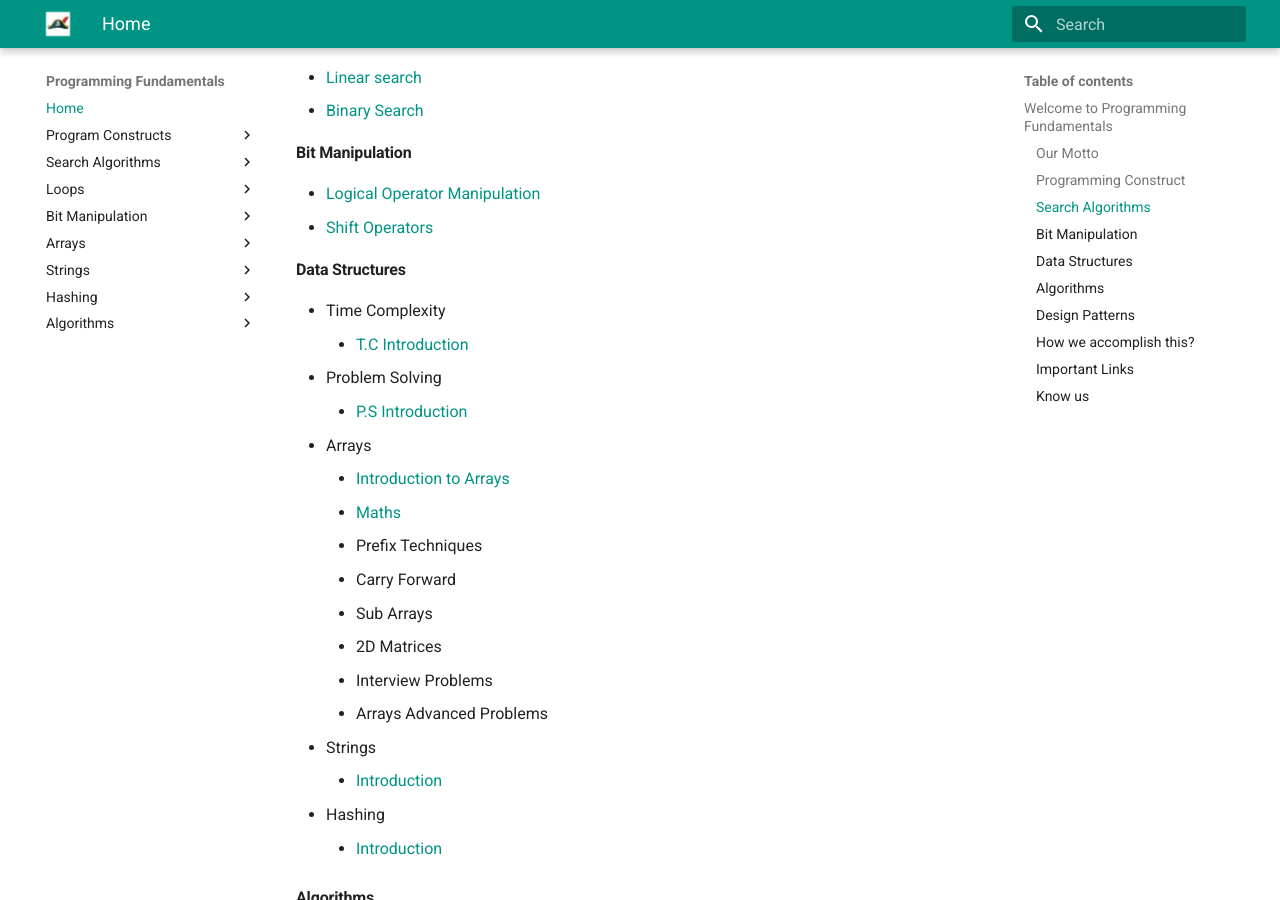
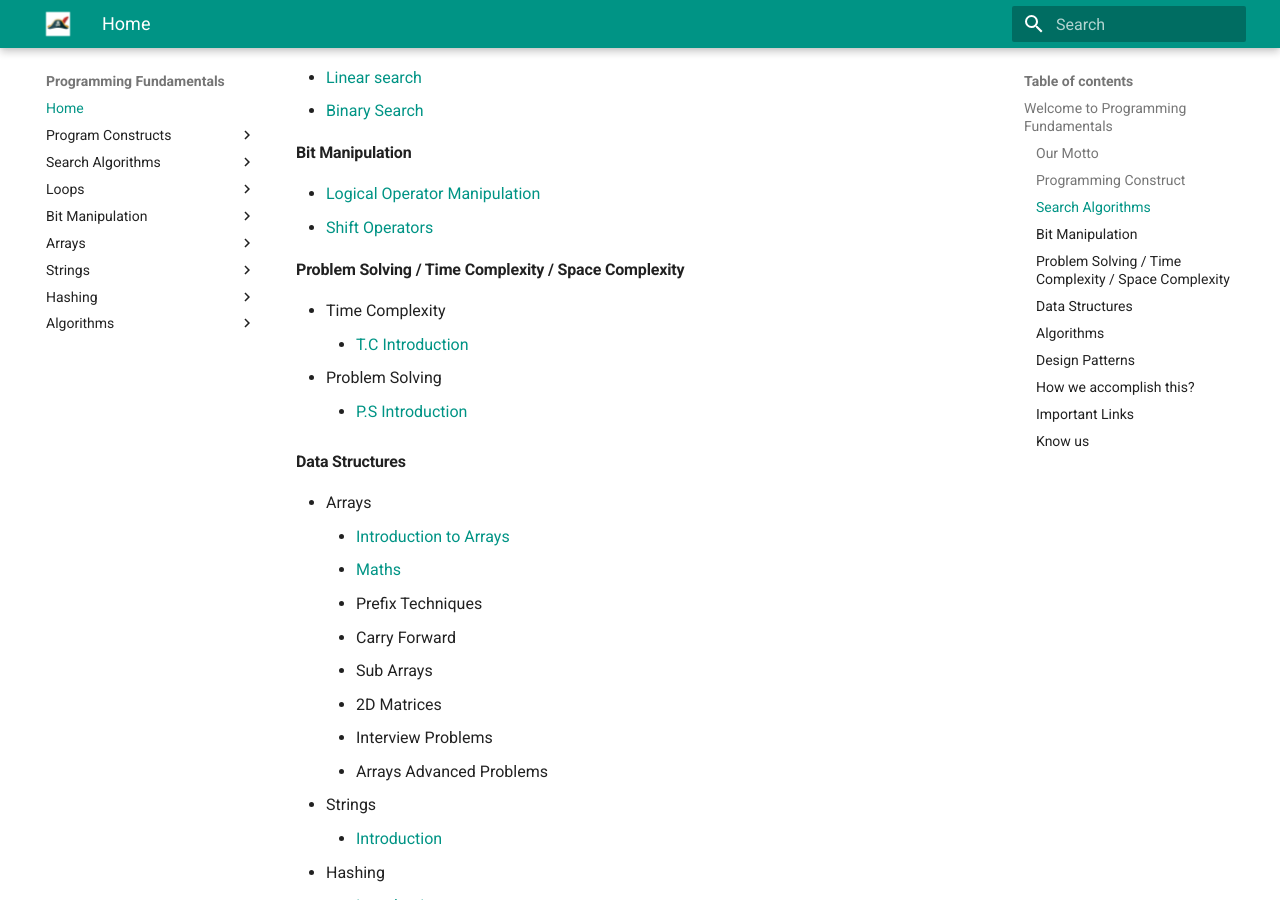
Before and after one commit to santosh-1987/programming-fundamentals, an MkDocs documentation site: the page built from docs/index.md, in a window 1280 px wide and 900 px high, scrolled down 981 px. Built offline with MkDocs 1.6.1 and Material for MkDocs 9.7.7, drawn with Linux system fonts in a browser that asks for light colours; the version menu is left out.

```diff
--- a/docs/index.md
+++ b/docs/index.md
@@ -30,12 +30,15 @@
 - [Logical Operator Manipulation](bit-manipulation/bit_manipulation.md)
 - [Shift Operators](bit-manipulation/shift_operator.md)
 
-### Data Structures
+### Problem Solving / Time Complexity / Space Complexity
 
 - Time Complexity
     - [T.C Introduction](TimeComplexity/tc_1.md)
 - Problem Solving
     - [P.S Introduction](problem-solving/introduction.md)
+
+### Data Structures
+
 - Arrays
     - [Introduction to Arrays](arrays/introduction.md)
     - [Maths](arrays/maths.md)
```
